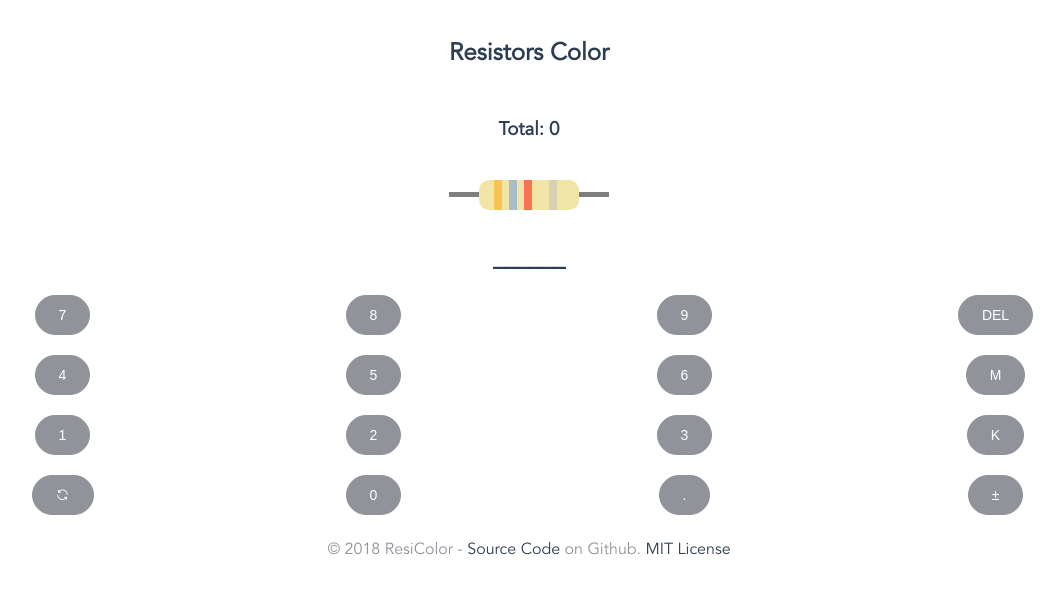
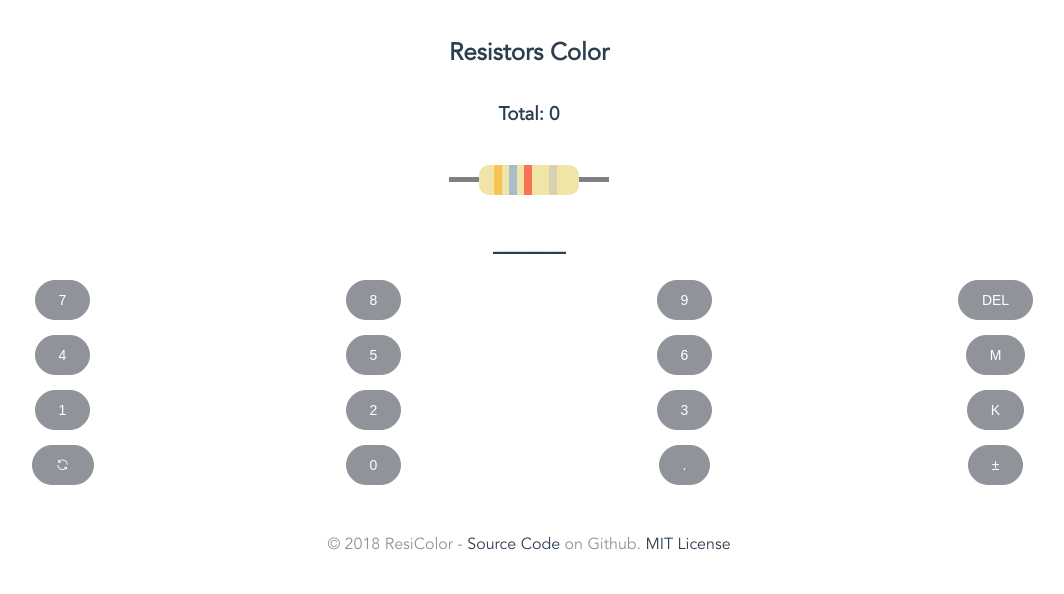
Before and after one commit to wilicw/resicolor, a Vue app: page /resicolor in a window 1280 px wide. Shown: the top 594 px of the page, without its empty margins (111-1175 px from the left). Built offline with nearby package versions, Linux system fonts and the light colour scheme.

Commit message:
modify typesetting

```diff
--- a/src/App.vue
+++ b/src/App.vue
@@ -1,7 +1,7 @@
 <template>
   <div id="app">
     <el-container>
-      <el-header>
+      <el-header height="45px">
         <a class="menu" href="#"><h1 @click="menushow = true">Resistors Color</h1></a>
       </el-header>
       <el-dialog title="MENU" :visible.sync="menushow">
@@ -14,7 +14,7 @@
         <div @click="mode('history')"><router-link class="menu" to="/resicolor/history">History</router-link></div>
       </el-dialog>
       <router-view/>
-      <el-footer>
+      <el-footer class="footer">
         <p class="copyright">© 2018 ResiColor - <a class="menu" href="https://github.com/wilicw/resicolor">Source Code</a> on Github. <a class="menu" href="https://opensource.org/licenses/MIT">MIT License</a></p>
       </el-footer>
     </el-container>
@@ -65,7 +65,12 @@ export default {
 
 .copyright {
   position: relative;
-  bottom: 10px;
+  bottom: 0px;
   color: #8f9398;
 }
+
+.footer {
+  vertical-align: bottom;
+  bottom: 15px;
+}
 </style>
--- a/src/components/KeyBoard.vue
+++ b/src/components/KeyBoard.vue
@@ -51,20 +51,6 @@ export default {
 
 <style scoped>
  .el-row {
-   margin-bottom: 20px;
-   &:last-child {
-     margin-bottom: 0;
-   }
- }
- .el-col {
-   border-radius: 4px;
- }
- .grid-content {
-   border-radius: 4px;
-   min-height: 36px;
- }
- .row-bg {
-   padding: 10px 0;
-   background-color: #f9fafc;
+   margin-bottom: 15px;
  }
 </style>
--- a/src/components/Resistor.vue
+++ b/src/components/Resistor.vue
@@ -1,9 +1,7 @@
 <template>
   <div class="resistor">
-    <el-row>
-      <el-col>
+    <div @click="show()">
       <h3>Total: {{this.$store.state.total}}</h3>
-        <div @click="show()">
       <svg v-if="!this.$store.state.is5band" width="200" height="60">
         <rect x="50" y="20" rx="10" ry="10" width="100" height="30" style="fill:#edde91;opacity:0.8"/>
         <rect x="20" y="32" width="30" height="5" style="fill:black;opacity:0.5"/>
@@ -25,8 +23,6 @@
       </svg>
       <h1>{{this.$store.state.input}}</h1>
     </div>
-      </el-col>
-    </el-row>
   </div>
 </template>
 
@@ -44,23 +40,3 @@ export default {
   }
 }
 </script>
-
-<style scoped>
- .el-row {
-   margin-bottom: 20px;
-   &:last-child {
-     margin-bottom: 0;
-   }
- }
- .el-col {
-   border-radius: 4px;
- }
- .grid-content {
-   border-radius: 4px;
-   min-height: 36px;
- }
- .row-bg {
-   padding: 10px 0;
-   background-color: #f9fafc;
- }
-</style>
--- a/src/views/Timeing.vue
+++ b/src/views/Timeing.vue
@@ -9,9 +9,10 @@
         <br>
         <el-button type="success" @click="startTime" round>Start</el-button>
       </div>
-      <h1 v-if="isstart">{{ time }}</h1>
+      <h2 v-if="isstart">{{ time }}</h2>
       <Resistor v-if="isstart"/>
-      <div v-if="end" class="text item">
+      <KeyBoard v-if="isstart"/>
+      <div v-if="end">
         <el-rate
           v-model="rate"
           disabled
@@ -25,7 +26,6 @@
         Avg: {{($store.state.total === 0) ? 0 : (Math.round((avgtime/$store.state.total) * 10) / 10 + 's/one resistor')}} <br><br>
         <el-button @click="tryagain" round>Try again</el-button>
       </div>
-      <KeyBoard v-if="isstart"/>
     </el-main>
   </div>
 </template>
@@ -106,7 +106,3 @@ export default {
   }
 }
 </script>
-
-<style lang="scss">
-
-</style>
```
Lines whose indentation alone changed are shown as unchanged.
